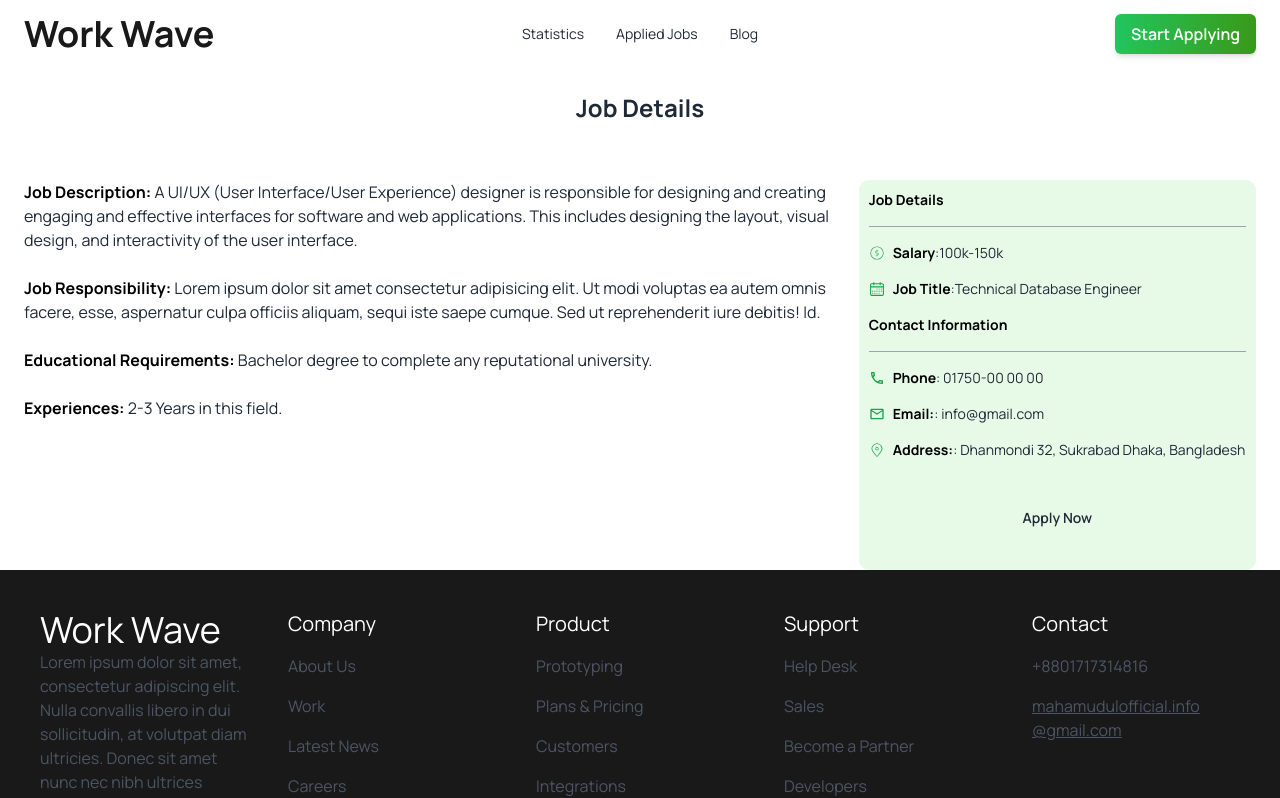
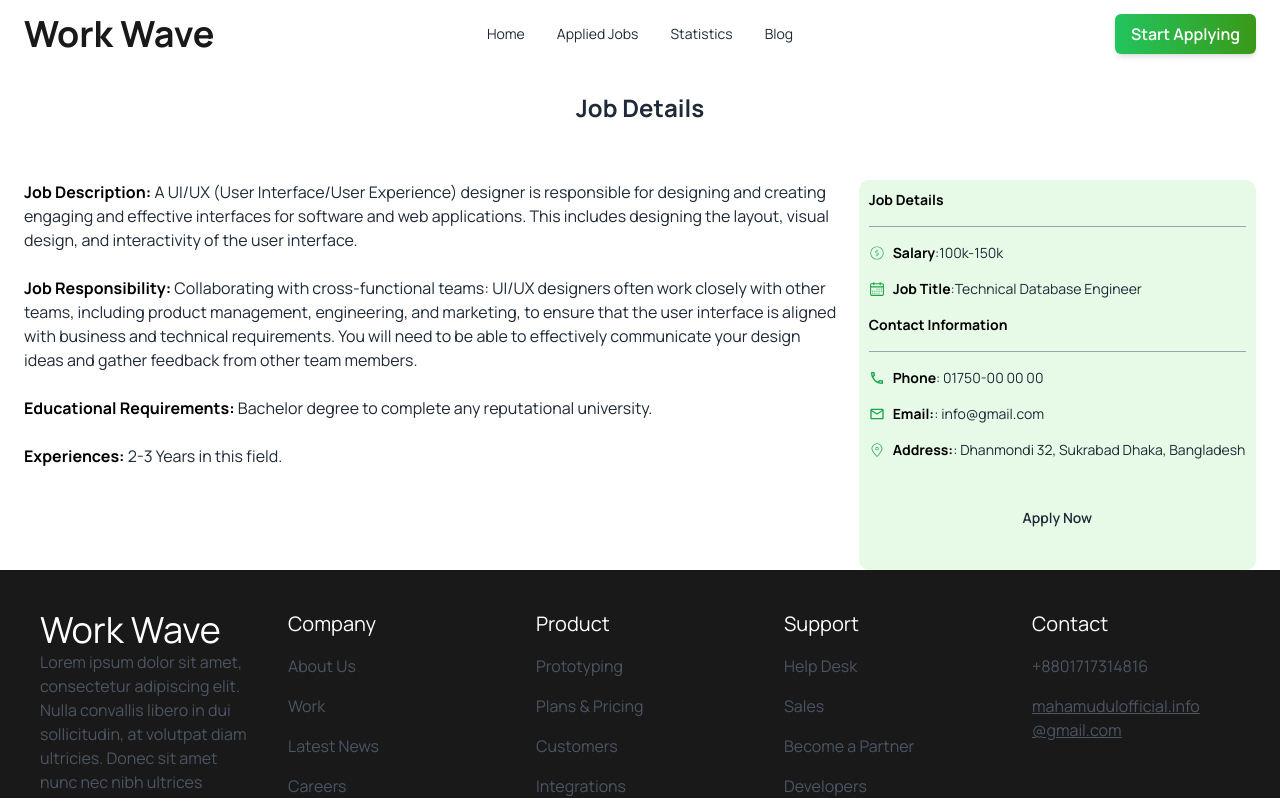
Before and after one commit to mahamudul-01/30-Days-React-Challange-Day-9, a React (Vite) app: page /job/1 in a window 1280 px wide. Shown: the top 798 px of the page. Built offline with nearby package versions, Linux system fonts and the light colour scheme.

Commit message:
swap 'Statistics' and 'Applied Jobs' links in Header; enhance job application handling in JobDetails with duplicate check

```diff
--- a/src/components/Header/Header.jsx
+++ b/src/components/Header/Header.jsx
@@ -25,6 +25,17 @@ const Header = () => {
             tabIndex={0}
             className="menu menu-sm dropdown-content bg-base-100 rounded-box z-[1] mt-3 w-52 p-2 shadow text-base"
           >
+
+            <li>
+              <NavLink
+                to='/applied-job'
+                className={({ isActive }) =>
+                  isActive ? "text-green-500" : "hover:text-green-500"
+                }
+              >
+                Applied Jobs
+              </NavLink>
+            </li>
             <li>
               <NavLink
                 to='/statistics'
@@ -33,16 +44,6 @@ const Header = () => {
                 }
               >
                 Statistics
-              </NavLink>
-            </li>
-            <li>
-              <NavLink
-                to='/applied-job'
-                className={({ isActive }) =>
-                  isActive ? "text-green-500" : "hover:text-green-500"
-                }
-              >
-                Applied Jobs
               </NavLink>
             </li>
             <li>
@@ -65,14 +66,16 @@ const Header = () => {
       </div>
       <div className="navbar-center hidden lg:flex">
         <ul className="menu menu-horizontal px-1">
-          <li>
+
+
+        <li>
             <NavLink
-              to='/statistics'
+              to='/'
               className={({ isActive }) =>
                 isActive ? "text-green-500" : "hover:text-green-500"
               }
             >
-              Statistics
+              Home
             </NavLink>
           </li>
           <li>
@@ -83,6 +86,16 @@ const Header = () => {
               }
             >
               Applied Jobs
+            </NavLink>
+          </li>
+          <li>
+            <NavLink
+              to='/statistics'
+              className={({ isActive }) =>
+                isActive ? "text-green-500" : "hover:text-green-500"
+              }
+            >
+              Statistics
             </NavLink>
           </li>
           <li>
--- a/src/components/Job/JobDetails/JobDetails.jsx
+++ b/src/components/Job/JobDetails/JobDetails.jsx
@@ -4,7 +4,10 @@ import { CiDollar, CiLocationOn } from "react-icons/ci";
 import { RxCalendar } from "react-icons/rx";
 import { MdOutlineEmail, MdOutlineLocalPhone } from "react-icons/md";
 import { ToastContainer, toast } from "react-toastify";
-import { saveJobApplication } from "../../../utility/localStorage";
+import {
+  getStoredJobApplications,
+  saveJobApplication,
+} from "../../../utility/localStorage";
 
 const JobDetails = () => {
   const jobs = useLoaderData();
@@ -16,6 +19,7 @@ const JobDetails = () => {
     job_title,
 
     salary,
+    job_responsibility,
     job_description,
     educational_requirements,
     experiences,
@@ -24,8 +28,13 @@ const JobDetails = () => {
   const { phone, email, address } = contact_information;
 
   const handleApplyJob = () => {
-    saveJobApplication(idInt)
-    toast.success("You have successfully applied for this job");
+    const storedJobIds = getStoredJobApplications();
+    if (storedJobIds.includes(idInt)) {
+      toast.error("You have already applied for this job");
+    } else {
+      saveJobApplication(idInt);
+      toast.success("You have successfully applied for this job");
+    }
   };
 
   return (
@@ -40,11 +49,8 @@ const JobDetails = () => {
           </p>
 
           <p className="text-base mb-6">
-            <span className="font-bold text-black">Job Responsibility: </span>{" "}
-            Lorem ipsum dolor sit amet consectetur adipisicing elit. Ut modi
-            voluptas ea autem omnis facere, esse, aspernatur culpa officiis
-            aliquam, sequi iste saepe cumque. Sed ut reprehenderit iure debitis!
-            Id.{" "}
+            <span className="font-bold text-black">Job Responsibility: </span>
+            {job_responsibility}
           </p>
 
           <p className="text-base mb-6">
@@ -122,7 +128,7 @@ const JobDetails = () => {
                   Apply Now
                 </button>
               </div>
-              <ToastContainer position="top-center" />
+              <ToastContainer autoClose={2000} position="top-center" />
             </div>
           </div>
         </div>
```
